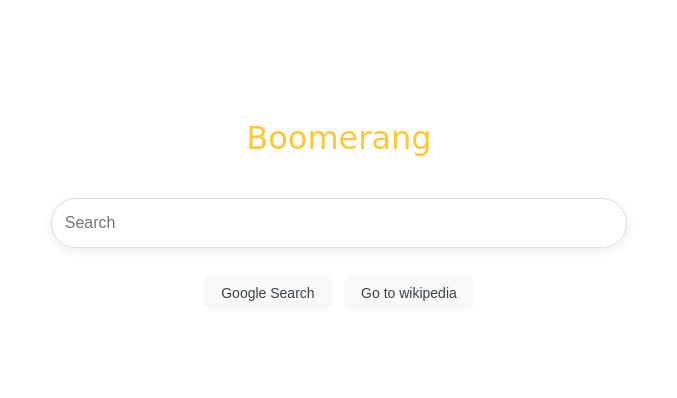
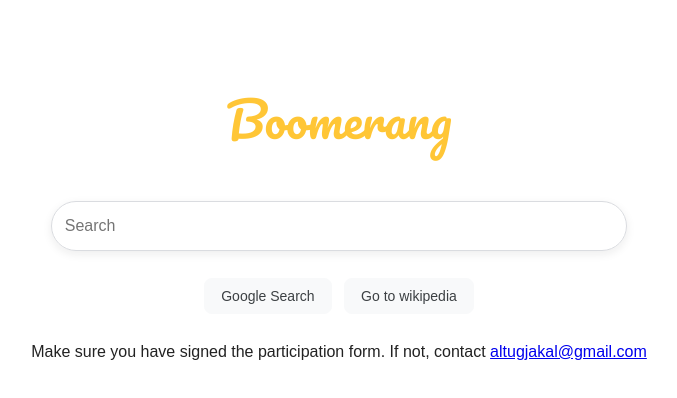
Before and after one commit to altugjakal/querylogger, a website built with webpack: page index.html in a window 1280 px wide. Shown: the whole page, without its empty margins (309-986 px from the left). Built offline with nearby package versions, Linux system fonts and the light colour scheme.

Commit message:
Added sign request

```diff
--- a/css/style.css
+++ b/css/style.css
@@ -10,7 +10,7 @@
 /* ==========================================================================
    Base styles: opinionated defaults
    ========================================================================== */
-
+@import url('https://fonts.googleapis.com/css2?family=Pacifico&display=swap');
 html {
   color: #222;
   font-size: 1em;
@@ -93,12 +93,13 @@
   justify-content: center;
   align-items: center;
 }
-@import url('https://fonts.googleapis.com/css2?family=Pacifico&display=swap');
+
 .search-icon {
   color: #ffc636;
   font-family: "Pacifico", cursive;
   font-weight: 400;
   width: auto;
+  font-size: 3rem;
 }
 
 .search-box {
--- a/index.html
+++ b/index.html
@@ -38,7 +38,9 @@
       <button class="search-sub-box" onclick="switchTask()" id="currentTask">
 
       </button>
+
     </center>
+    <span>Make sure you have signed the participation form. If not, contact <a href="mailto:altugjakal@gmail.com">altugjakal@gmail.com</a></span>
 
 
 
```
